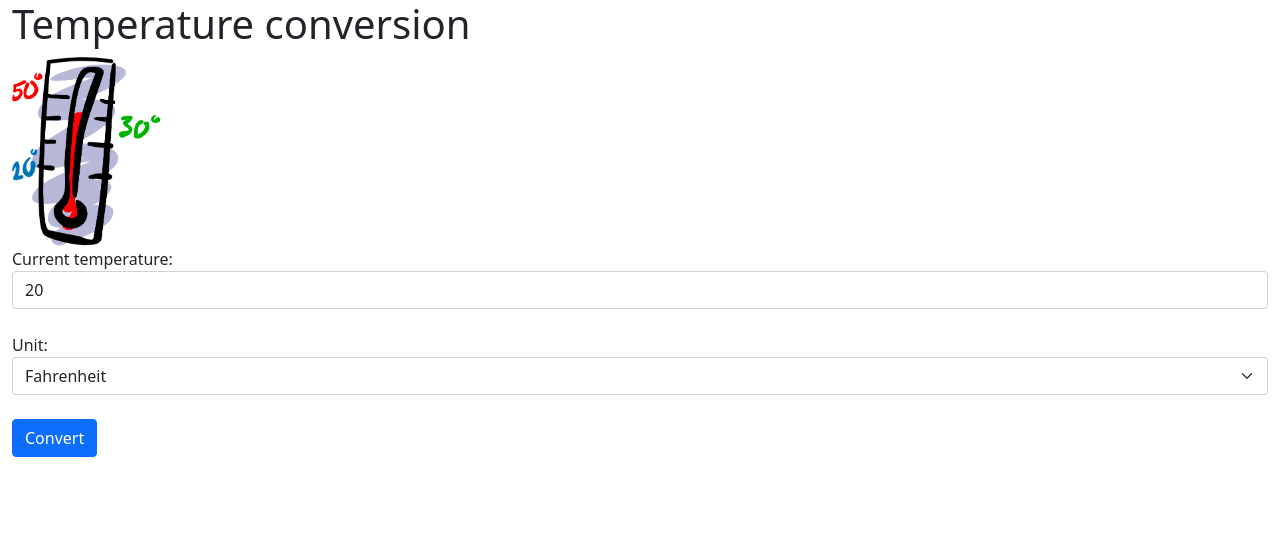
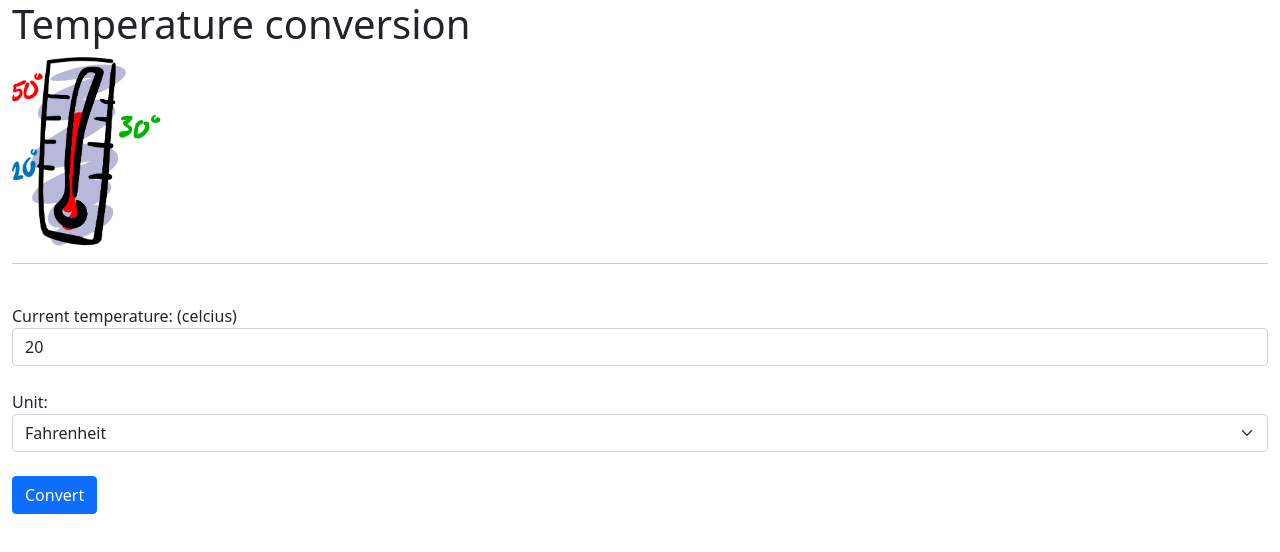
Before and after one commit to Ntpkit/ex6a, a plain HTML site: page index.html in a window 1280 px wide. Drawn offline with nearby package versions, Linux system fonts and the light colour scheme.

Commit message:
adding <hr> and edit label

```diff
--- a/index.html
+++ b/index.html
@@ -11,10 +11,11 @@
   <body>
     <div class="container-fluid">
 		<h1>Temperature conversion</h1>
-		<img src="images/temperature.gif" class="img-fluid" alt="runner logo" width="150" height="150"><br>
+		<img src="images/temperature.gif" class="img-fluid" alt="runner logo" width="150" height="150">
+		<hr><br>
 		<form role="form" method="GET">
 		  <div class="form-group">
-			<label for="tem">Current temperature:</label>
+			<label for="tem">Current temperature: (celcius)</label>
 			<input type="text" class="form-control" name="temp" id="temp" value="20">
 		  </div><br>
 		  <div class="form-group">
```
